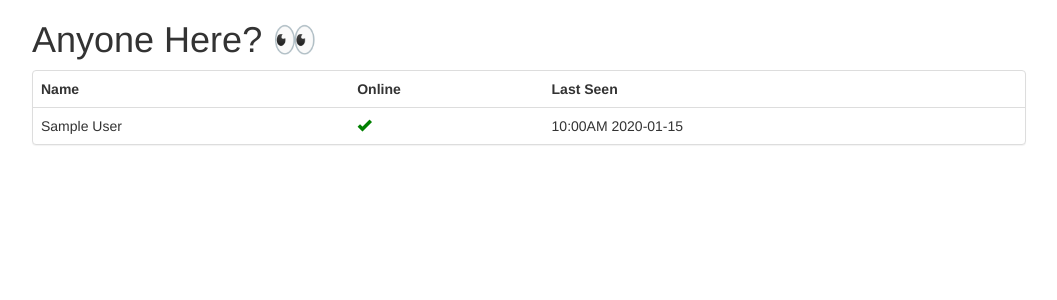
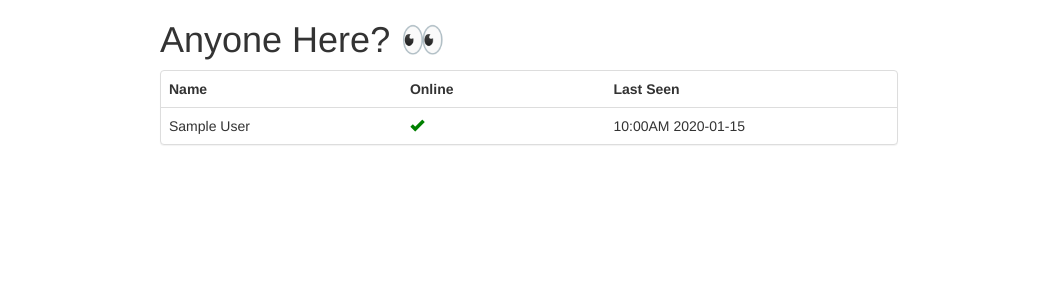
Before and after one commit to bcongdon/AnyoneHere, a Flask app: page / in a window 1280 px wide. Shown: the top 300 px of the page, without its empty margins (111-1168 px from the left). Run offline with Flask 2, Linux system fonts and the light colour scheme; tables that the repository leaves empty hold one stand-in row (values such as "Sample post"); parts of the project's set-up code (start-up, migrations or seed data) failed here and were passed over; some libraries are stand-ins or nearby versions.

Commit message:
Prettified styles

```diff
--- /dev/null
+++ b/anyonehere/static/styles.css
@@ -0,0 +1,5 @@
+.table td,
+.table th {
+    white-space: nowrap;
+    width: 1%;
+}
--- a/anyonehere/templates/index.html
+++ b/anyonehere/templates/index.html
@@ -3,11 +3,12 @@
     {{super()}}
     <link rel="shortcut icon" href="{{ url_for('static', filename='favicon.ico') }}">
     <meta http-equiv="refresh" content="60">
+    <link rel="stylesheet" href="{{url_for('.static', filename='styles.css')}}">
 {% endblock %}
 {% block title %}Anyone Here?{% endblock %}
 
 {% block content %}
-<div class="container-fluid" style="max-width:80%">
+<div class="container-fluid" style="max-width:768px">
   <h1>Anyone Here? 👀</h1>
   <div class="panel panel-default">
     <!-- Table -->
```
